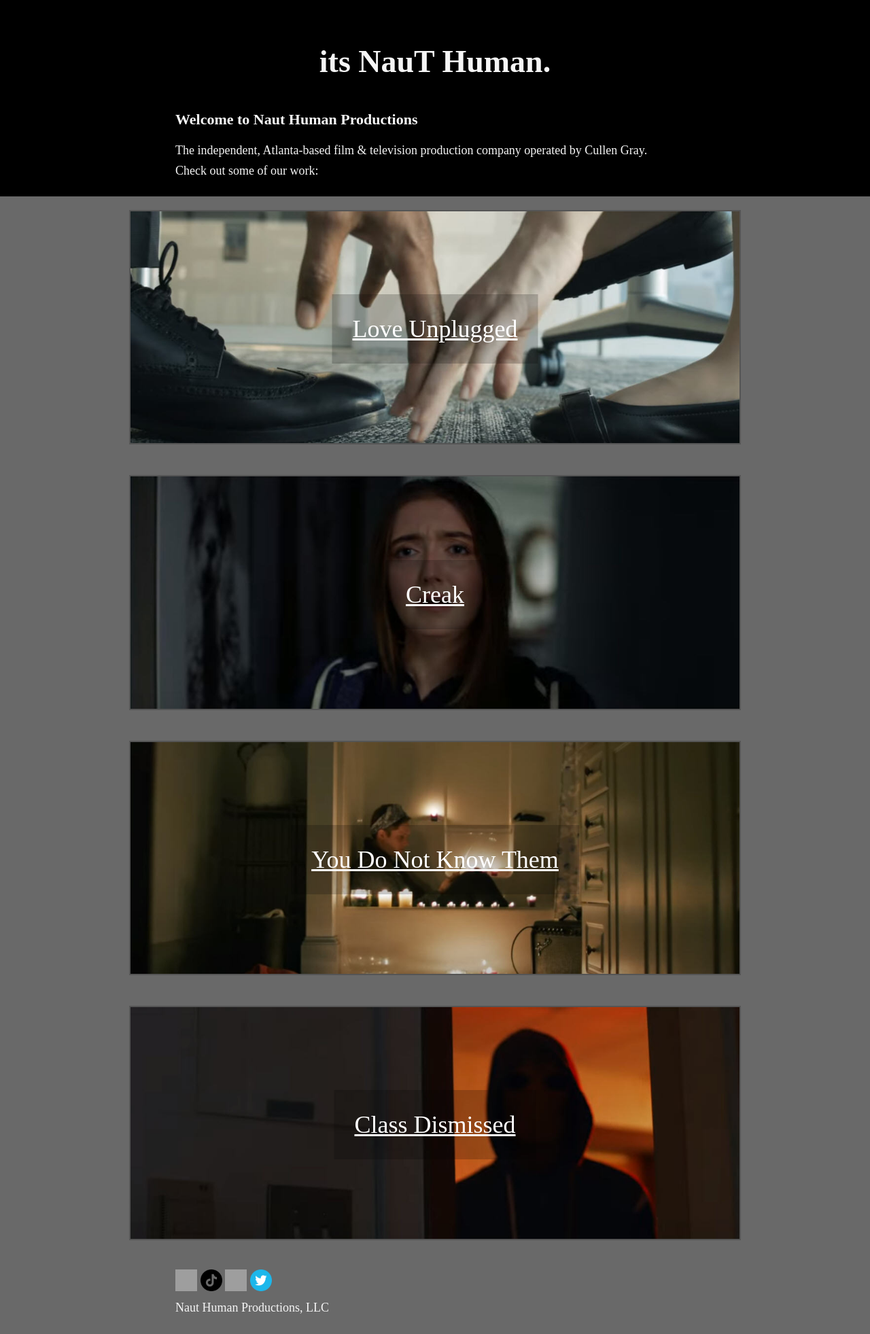
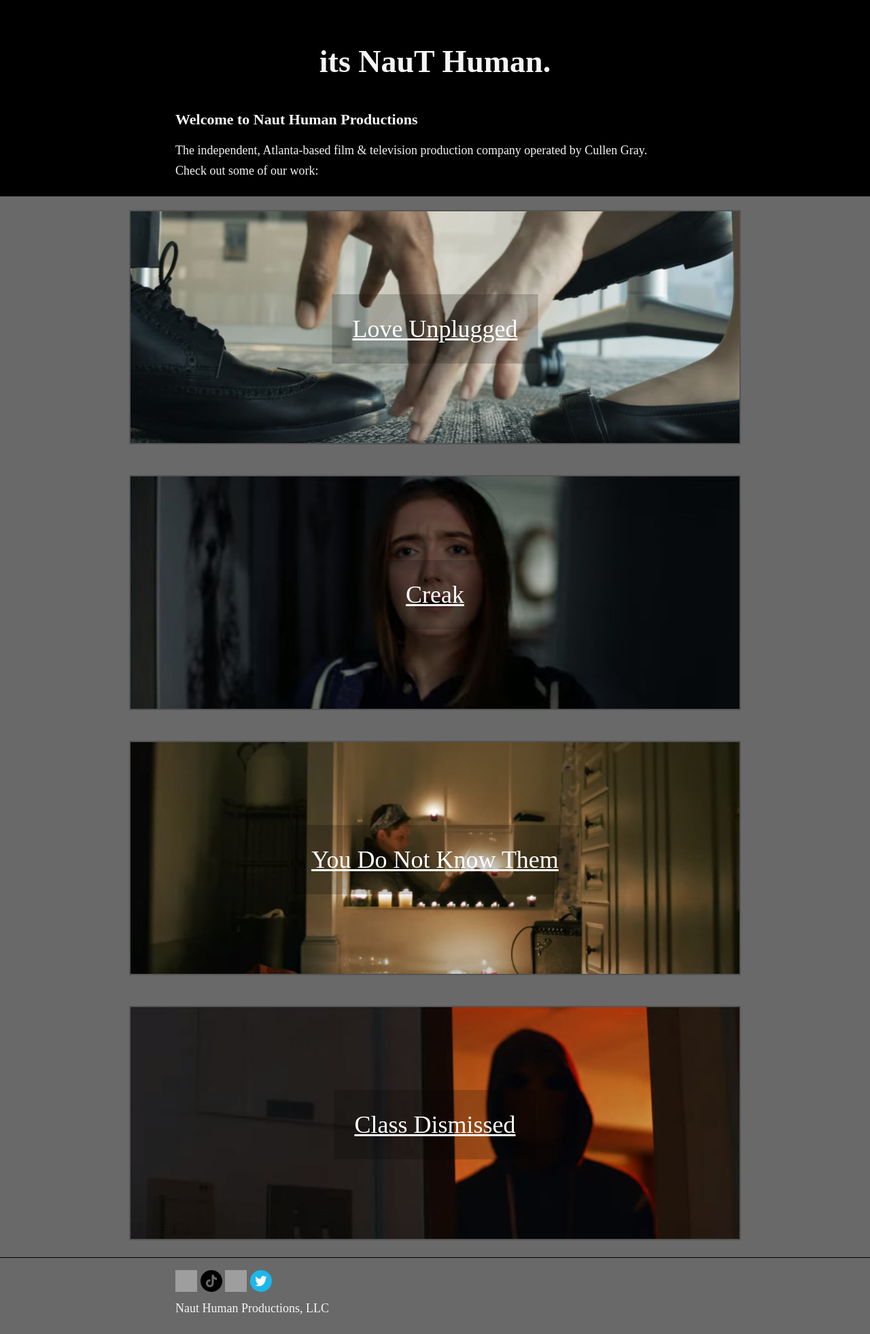
Before and after one commit to nauthuman/nauthuman.github.io, a Jekyll site: the page built from index.html, in a window 1280 px wide. Shown: the whole page at 68% size. Built offline with Jekyll 4.4.1, drawn with Linux system fonts in a browser that asks for light colours; some web fonts are replaced.

Commit message:
Update nauthuman.css

```diff
--- a/stylesheets/nauthuman.css
+++ b/stylesheets/nauthuman.css
@@ -55,4 +55,7 @@
       }
       div.footer {
         background-color: DimGrey;
+        border-style: solid;
+        border-width: 1px 0px 0px 0px;
+        border-color: black;
       }
```
